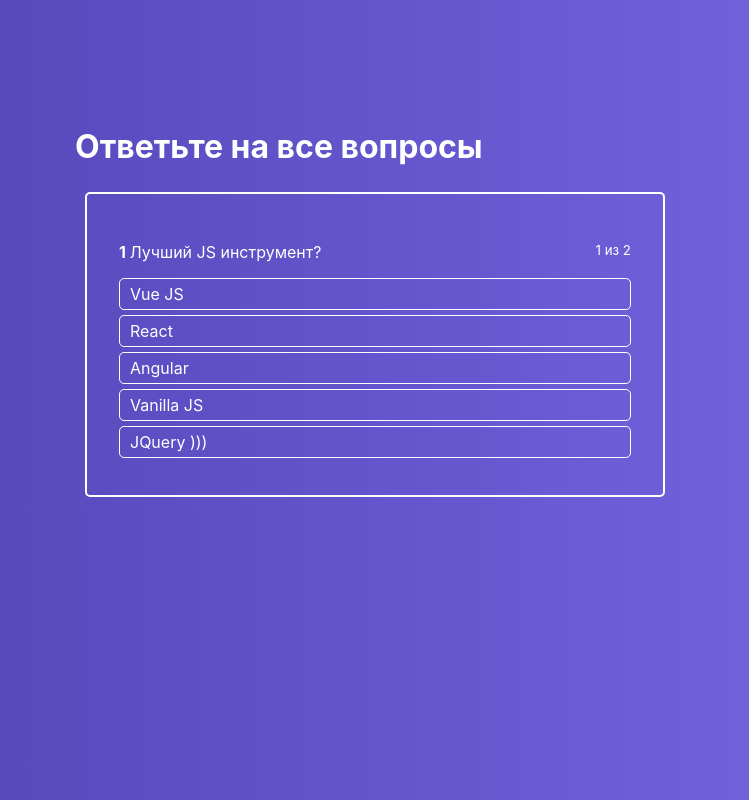
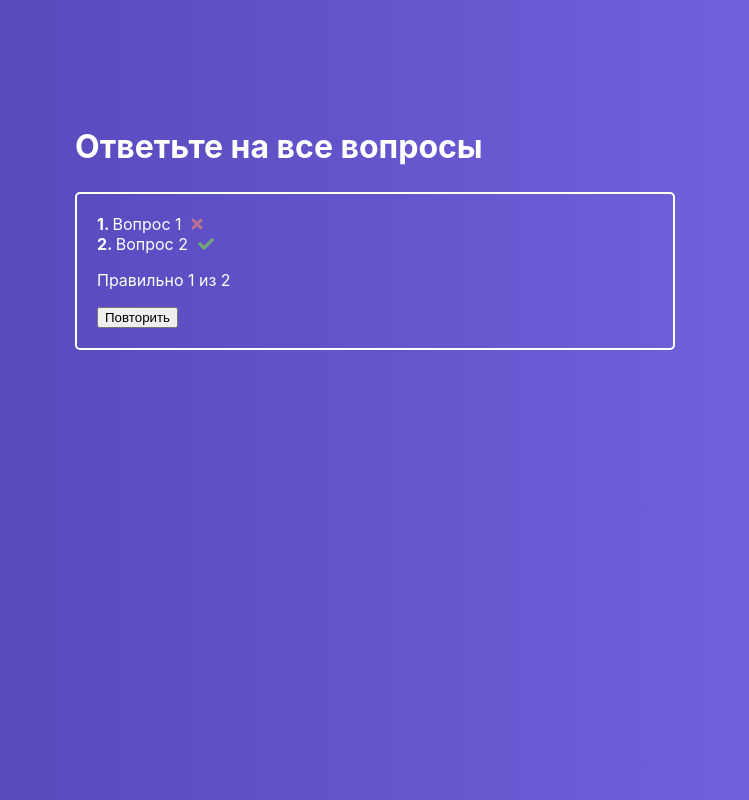
Before and after one commit to smargelov/react-learn, a React (Create React App) app: page / in a window 1280 px wide. Shown: the whole page, without its empty margins (265-1014 px from the left). Built offline with nearby package versions, Linux system fonts and the light colour scheme.

Commit message:
Add FinishedQuiz component

```diff
--- a/public/index.html
+++ b/public/index.html
@@ -15,6 +15,8 @@
       user's mobile device or desktop. See https://developers.google.com/web/fundamentals/web-app-manifest/
     -->
     <link rel="manifest" href="%PUBLIC_URL%/manifest.json" />
+
+    <link rel="stylesheet" href="https://pro.fontawesome.com/releases/v5.10.0/css/all.css" integrity="sha384-AYmEC3Yw5cVb3ZcuHtOA93w35dYTsvhLPVnYs9eStHfGJvOvKxVfELGroGkvsg+p" crossorigin="anonymous"/>
     <!--
       Notice the use of %PUBLIC_URL% in the tags above.
       It will be replaced with the URL of the `public` folder during the build.
--- /dev/null
+++ b/src/components/FinishedQuiz/FinishedQuiz.js
@@ -0,0 +1,25 @@
+import React from 'react';
+import classes from "./FinishedQuiz.module.sass";
+
+const FinishedQuiz = props => {
+    return (
+        <div className={classes.FinishedQuiz}>
+            <ul>
+                <li>
+                    <strong>1. </strong>
+                    Вопрос 1
+                    <i className={'fa fa-times ' + classes.error}></i>
+                </li>
+                <li>
+                    <strong>2. </strong>
+                    Вопрос 2
+                    <i className={'fa fa-check ' + classes.success}/>
+                </li>
+            </ul>
+            <p>Правильно 1 из 2</p>
+            <button>Повторить</button>
+        </div>
+    )
+}
+
+export default FinishedQuiz;
--- /dev/null
+++ b/src/components/FinishedQuiz/FinishedQuiz.module.sass
@@ -0,0 +1,16 @@
+.FinishedQuiz
+    border: 2px solid #ffffff
+    border-radius: 5px
+    color: #ffffff
+    padding: 20px
+
+    ul
+        list-style: none
+        margin: 0
+        padding: 0
+    i
+        margin-left: 10px
+    .success
+        color: rgba(#7eca5c, .7)
+    .error
+        color: rgba(#e37f7f, .7)
--- a/src/containers/Quiz/Quiz.js
+++ b/src/containers/Quiz/Quiz.js
@@ -1,9 +1,11 @@
 import React, {Component} from 'react';
 import classes from "./Quiz.module.sass";
 import ActiveQuiz from "../../components/ActiveQuiz/ActiveQuiz";
+import FinishedQuiz from "../../components/FinishedQuiz/FinishedQuiz";
 
 class Quiz extends Component {
     state = {
+        isFinished: true,
         activeQuestion: 0,
         answerState: null,
         quiz: [
@@ -49,7 +51,9 @@
             })
             const timeout = window.setTimeout(() => {
                 if (this.isQuizFinished()) {
-                    console.log('Finished')
+                    this.setState({
+                        isFinished: true
+                    })
                 } else {
                     this.setState({
                         activeQuestion: this.state.activeQuestion + 1,
@@ -74,13 +78,17 @@
             <section className={classes.Quiz}>
                 <div className={classes.QuizWrapper}>
                     <h1>Ответьте на все вопросы</h1>
-                    <ActiveQuiz
+                    {
+                        this.state.isFinished
+                            ? <FinishedQuiz/>
+                            : <ActiveQuiz
                                 onAnswerClick={this.onAnswerClickHandler}
                                 question={this.state.quiz[this.state.activeQuestion].question}
                                 answers={this.state.quiz[this.state.activeQuestion].answers}
                                 quizLength={this.state.quiz.length}
                                 answerNumber={this.state.activeQuestion + 1}
                                 state={this.state.answerState}/>
+                    }
                 </div>
             </section>
         );
```
Lines whose indentation alone changed are shown as unchanged.
